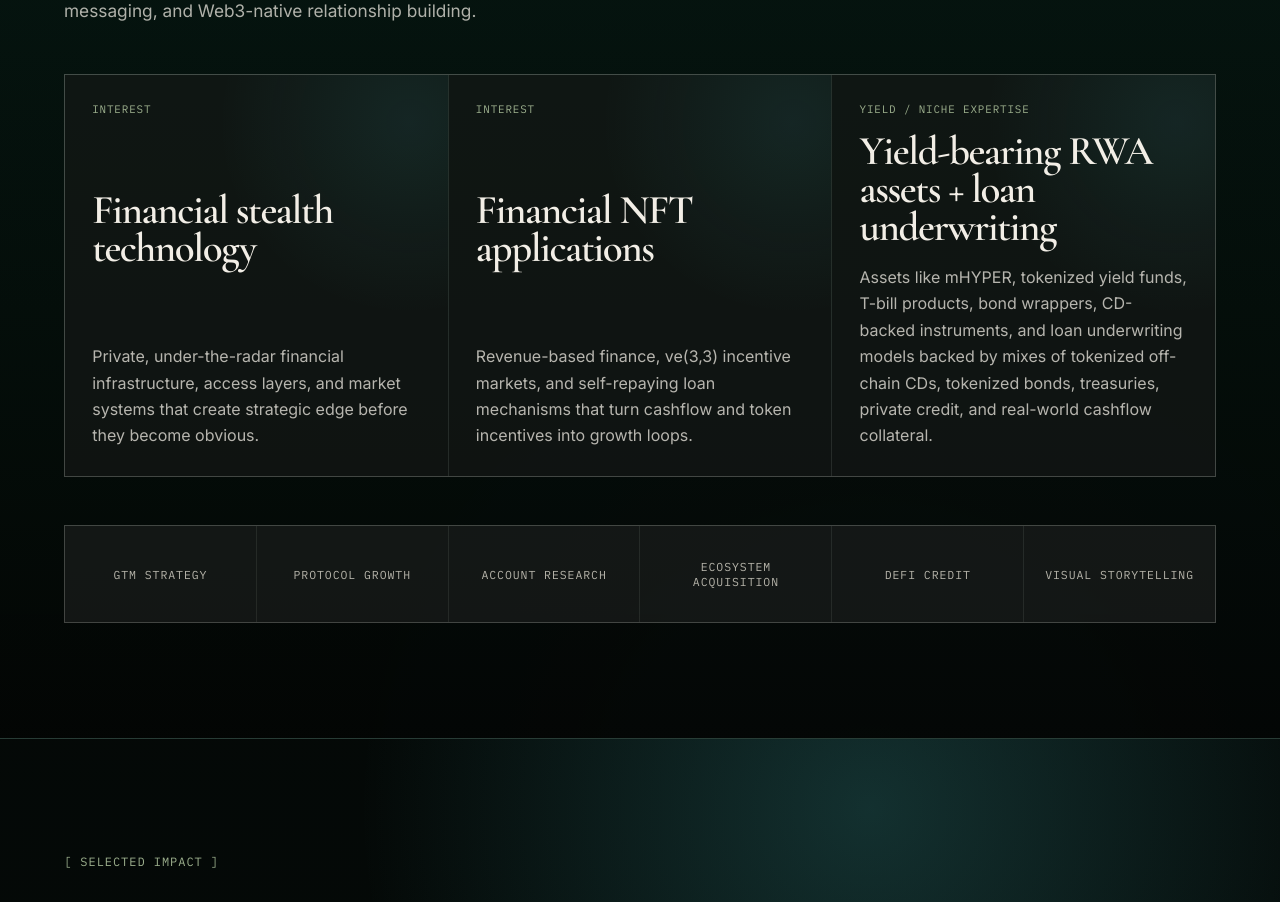
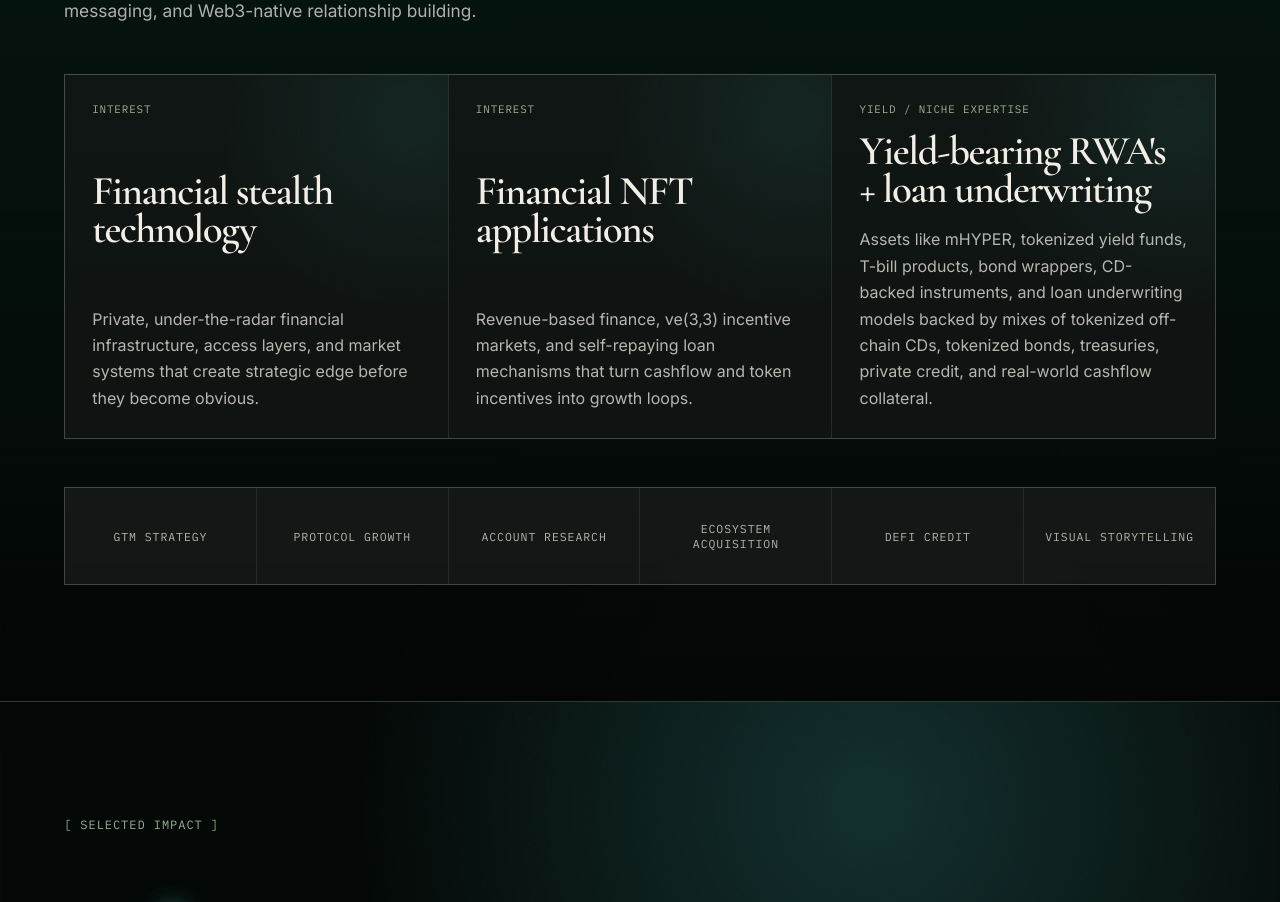
Before and after one commit to Syrexle/tariq-website, a React (Vite) app: page / in a window 1280 px wide. Shown: the part 1500-2402 px from the top of the page. Built offline with nearby package versions, Linux system fonts and the light colour scheme.

Commit message:
Adjust yield RWA expertise title

```diff
--- a/src/main.tsx
+++ b/src/main.tsx
@@ -150,7 +150,7 @@ const interestTiles = [
   },
   {
     label: 'Yield / niche expertise',
-    title: 'Yield-bearing RWA assets + loan underwriting',
+    title: "Yield-bearing RWA's + loan underwriting",
     copy: 'Assets like mHYPER, tokenized yield funds, T-bill products, bond wrappers, CD-backed instruments, and loan underwriting models backed by mixes of tokenized off-chain CDs, tokenized bonds, treasuries, private credit, and real-world cashflow collateral.',
   },
 ]
```
